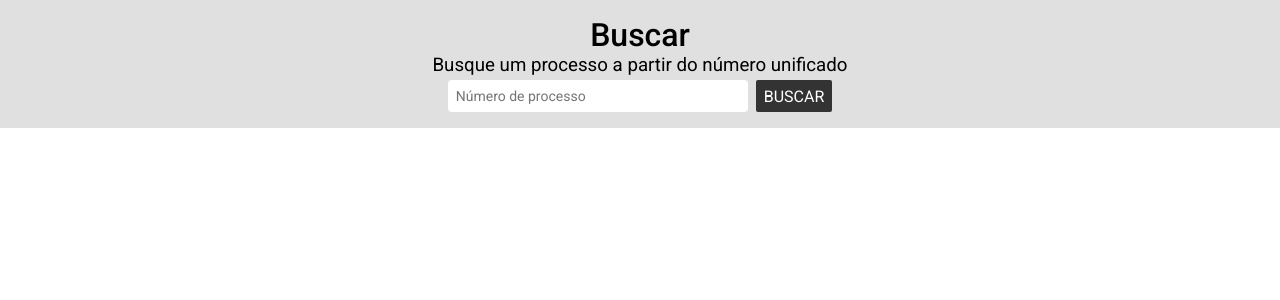
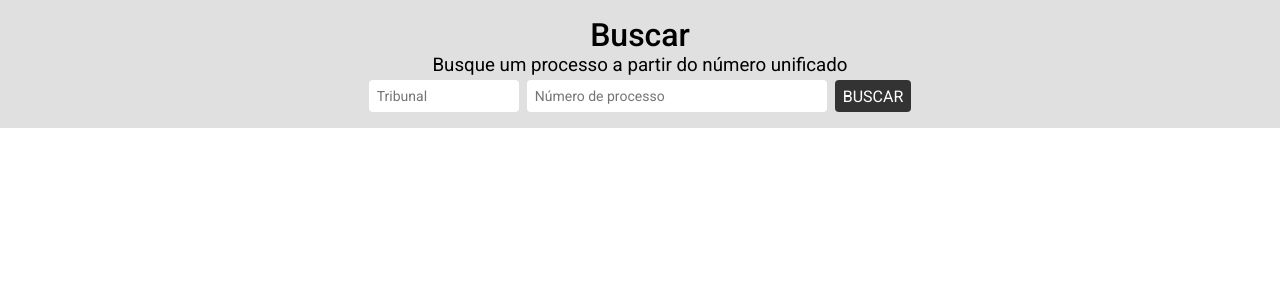
Before and after one commit to fnacarellidev/challenge-jbr, a React (Create React App) app in the folder frontend/: page / in a window 1280 px wide. Shown: the top 300 px of the page. Built offline with nearby package versions, Linux system fonts and the light colour scheme.

Commit message:
add option to search by court_of_origin AND cnj

```diff
--- a/frontend/src/pages/search/SearchPage.js
+++ b/frontend/src/pages/search/SearchPage.js
@@ -5,6 +5,7 @@ import "./styles.css"
 export default function SearchPage() {
 
 	const [cnj, setCnj] = useState("")
+	const [courtOfOrigin, setCourtOfOrigin] = useState("")
 	const [err, setErr] = useState(false)
 	const [errMsg, setErrMsg] = useState("")
 	const [courtCase, setCourtCase] = useState(null)
@@ -15,11 +16,12 @@ export default function SearchPage() {
 	}, [err, courtCase])
 
 	async function fetchCourtCase() {
-		const endpoint = "http://graphql-api:8080/graphql"
+		const endpoint = "http://localhost:8080/graphql"
 		const query = `{
-			"query": "query($cnj: String!) { court_case(cnj: $cnj) { cnj plaintiff defendant court_of_origin start_date updates { update_date update_details } } }",
+			"query": "query($cnj: String!, $court_of_origin: String!) { court_case(cnj: $cnj, court_of_origin: $court_of_origin) { cnj plaintiff defendant court_of_origin start_date updates { update_date update_details } } }",
 				"variables":{
-					"cnj": "${cnj}"
+					"cnj": "${cnj}",
+					"court_of_origin": "${courtOfOrigin}"
 				}
 			}`
 		const res = await fetch(endpoint, {
@@ -49,7 +51,8 @@ export default function SearchPage() {
 				<p className="search-page-error-msg">{errMsg}</p>
 			}
 			<div className="search-bar-wrapper">
-				<input className="search-page-input" type="text" onChange={(e) => setCnj(e.target.value)} placeholder="Número de processo" />
+				<input className="search-page-input" style={{ width: '150px' }} type="text" onChange={(e) => setCourtOfOrigin(e.target.value)} placeholder="Tribunal" />
+				<input className="search-page-input cnj-input" type="text" onChange={(e) => setCnj(e.target.value)} placeholder="Número de processo" />
 				<button className="search-page-button" onClick={fetchCourtCase}>Buscar</button>
 			</div>
 		</div>
--- a/frontend/src/pages/search/styles.css
+++ b/frontend/src/pages/search/styles.css
@@ -22,7 +22,7 @@
 	cursor: pointer;
 	font-size: 16px;
 	padding: 4px 8px;
-	border-radius: 2px;
+	border-radius: 4px;
 	background-color: #333333;
 	border: none;
 	text-transform: uppercase;
```
